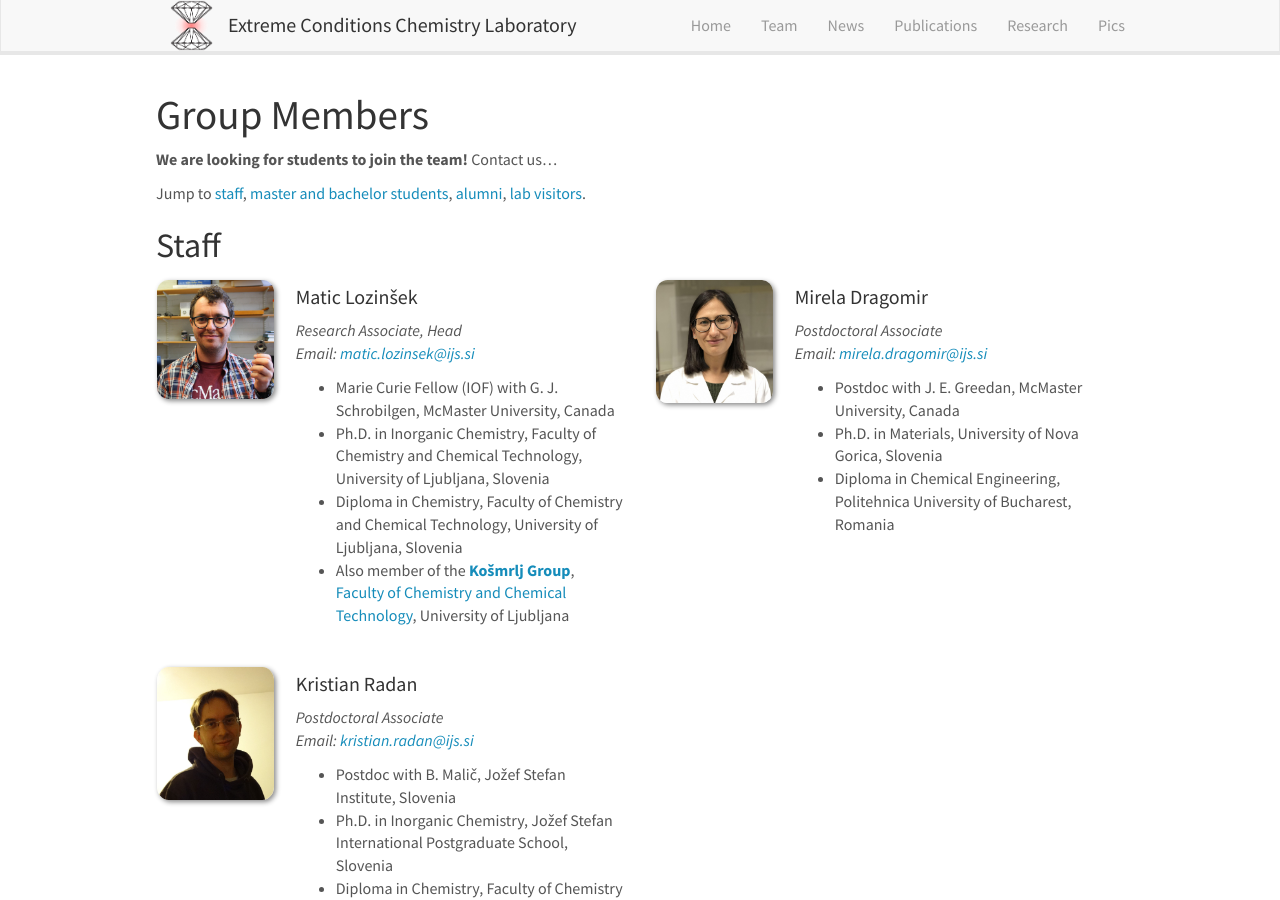
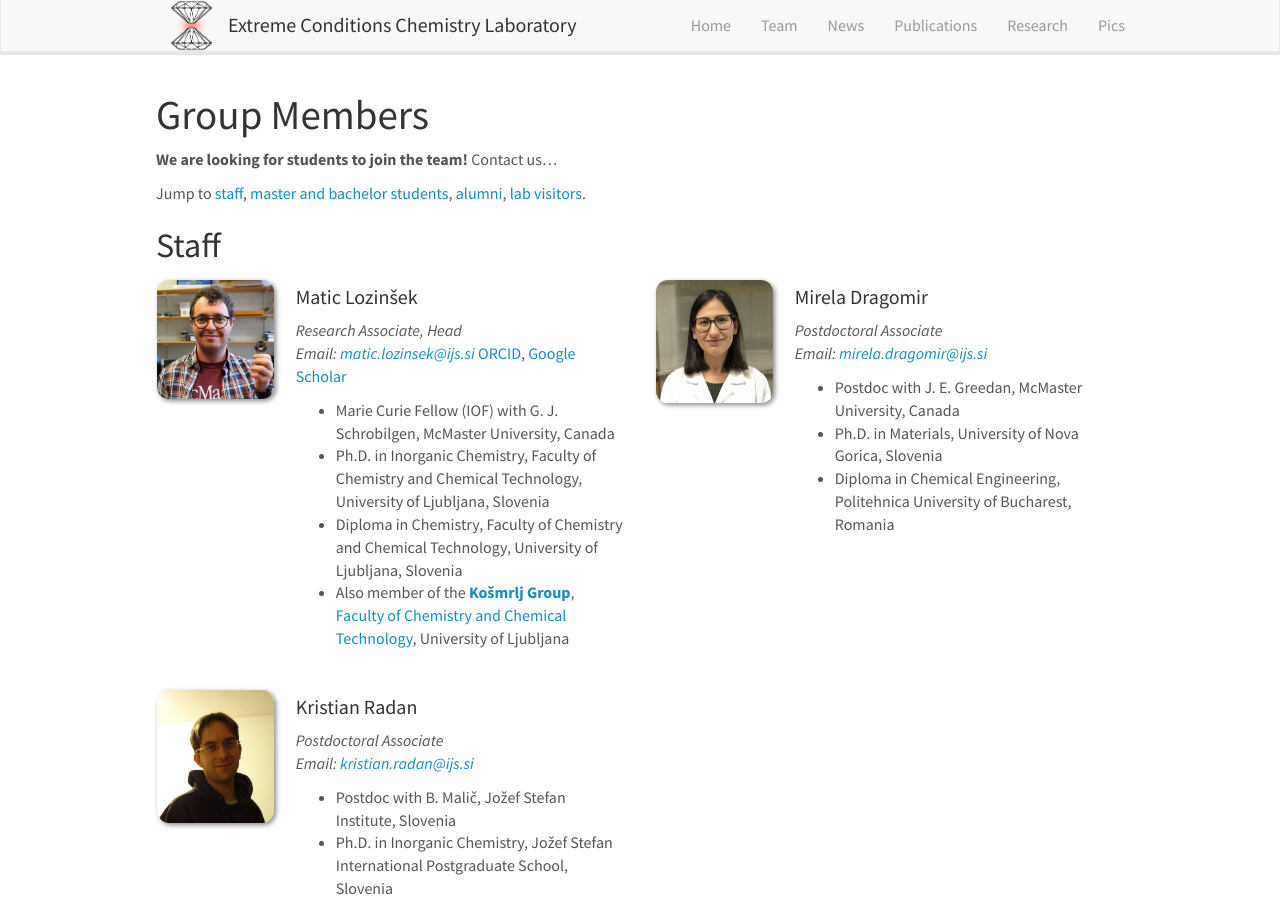
Before and after one commit to eccl-jsi/eccl-jsi.github.io, a Jekyll site: the page built from _pages/team.md, in a window 1280 px wide and 900 px high. Built offline with Jekyll 4.4.1, drawn with Linux system fonts in a browser that asks for light colours; nearby versions of some CDN libraries.

Commit message:
Update team_members.yml

```diff
--- a/_data/team_members.yml
+++ b/_data/team_members.yml
@@ -2,6 +2,7 @@
   photo: Matic.jpg
   info: Research Associate, Head
   email: matic.lozinsek@ijs.si
+  ID: <a href='https://orcid.org/0000-0002-1864-4248'>ORCID</a>, <a href='https://scholar.google.si/citations?user=K4yfxLsAAAAJ'>Google Scholar</a>
   number_educ: 4
   education1: Marie Curie Fellow (IOF) with G. J. Schrobilgen, McMaster University, Canada
   education2: Ph.D. in Inorganic Chemistry, Faculty of Chemistry and Chemical Technology, University of Ljubljana, Slovenia
```
